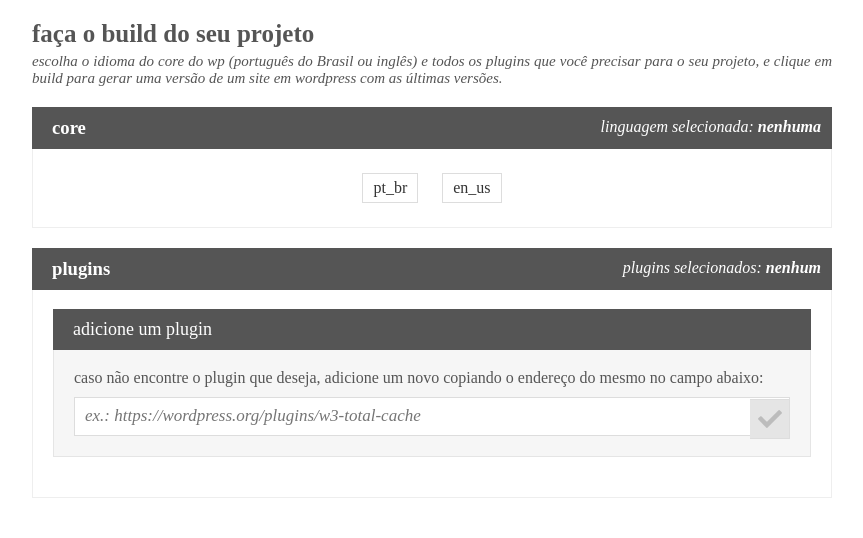
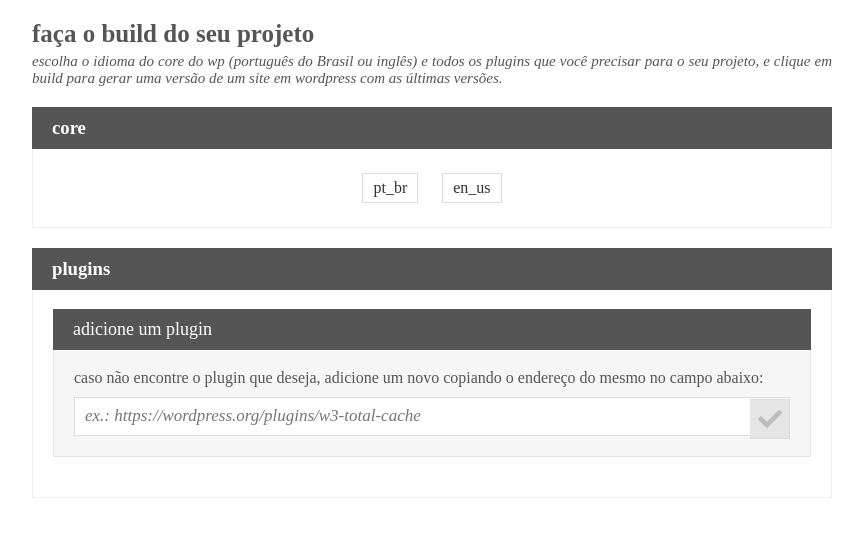
Before and after one commit to andrewslince/wp-project-builder, a PHP site: page / in a window 1280 px wide. Shown: the part 137-675 px from the top of the page, without its empty margins (208-1071 px from the left). Run offline with PHP 8.4, Linux system fonts and the light colour scheme; data that the repository does not hold is empty.

Commit message:
Remoção do status da configuração
Removendo o status de cada parte da configuração.

```diff
--- a/css/style.css
+++ b/css/style.css
@@ -106,15 +106,6 @@ ul {
             padding: 10px 20px;
             display: block;
             margin: -1px;
-        }
-
-        .accordion-menu-status {
-            font-size: 16px;
-            position: absolute;
-            top: 10px;
-            right: 10px;
-            color: #fff;
-            font-style: italic;
         }
 
         .accordion-menu-content {
--- a/index.php
+++ b/index.php
@@ -23,7 +23,6 @@
                     <ul id="accordion-menu">
                         <li id="build-config-core">
                             <h3 class="accordion-menu-title">core</h3>
-                            <span class="accordion-menu-status">linguagem selecionada: <strong>nenhuma</strong></span>
                             <div class="accordion-menu-content">
                                 <ul class="choice-options single-option">
                                     <?php foreach (getWpCoreList() as $core) : ?>
@@ -34,7 +33,6 @@
                         </li>
                         <li id="build-config-plugins">
                             <h3 class="accordion-menu-title">plugins</h3>
-                            <span class="accordion-menu-status">plugins selecionados: <strong>nenhum</strong></span>
                             <div class="accordion-menu-content">
                                 <div id="new-plugin">
                                     <h4>adicione um plugin</h4>
```
